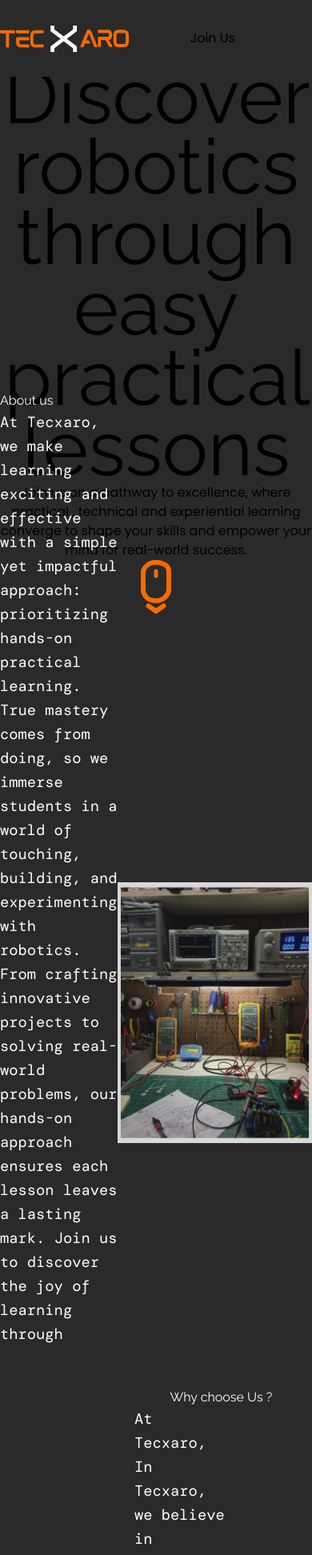
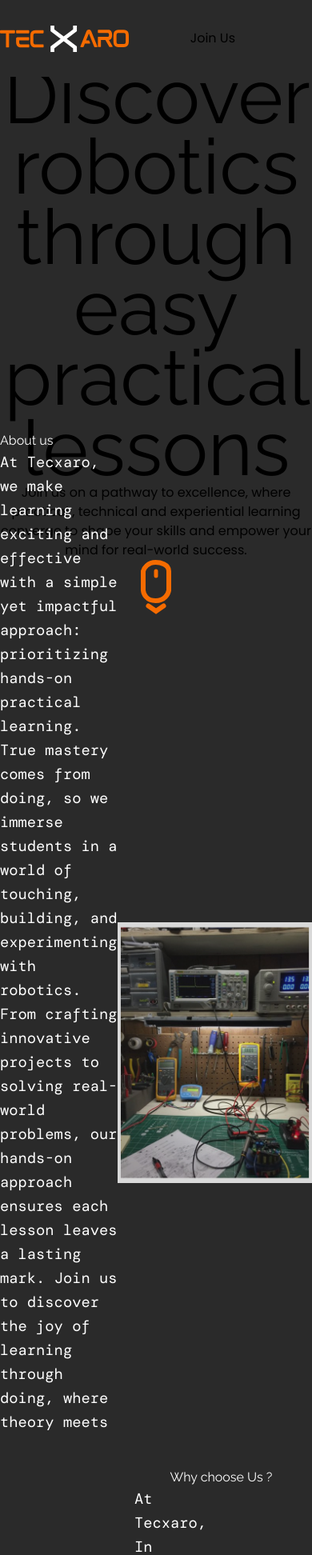
Before and after one commit to Techxaro/tecxaro-website, a React (Vite) app in the folder website/: page / in a window 390 px wide. Shown: the top 1944 px of the page at 80% size. Built offline with nearby package versions, Linux system fonts and the light colour scheme.

Commit message:
the desktop version of the website for my screen and larger is done now i am about to start the mobile version of the website

```diff
--- a/website/src/screenSize/Desktop/Pages/homePage.css
+++ b/website/src/screenSize/Desktop/Pages/homePage.css
@@ -143,7 +143,7 @@
 
     width: 100%;
     max-width: 1920px;
-    height: 100vh;
+    height: 59rem;
 
     /* background-color: red; */
     background-color: var(--grey);
```
